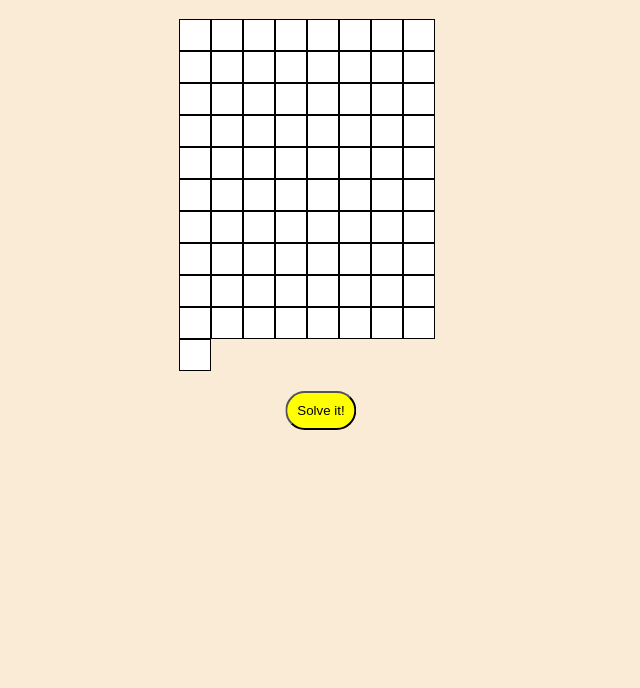
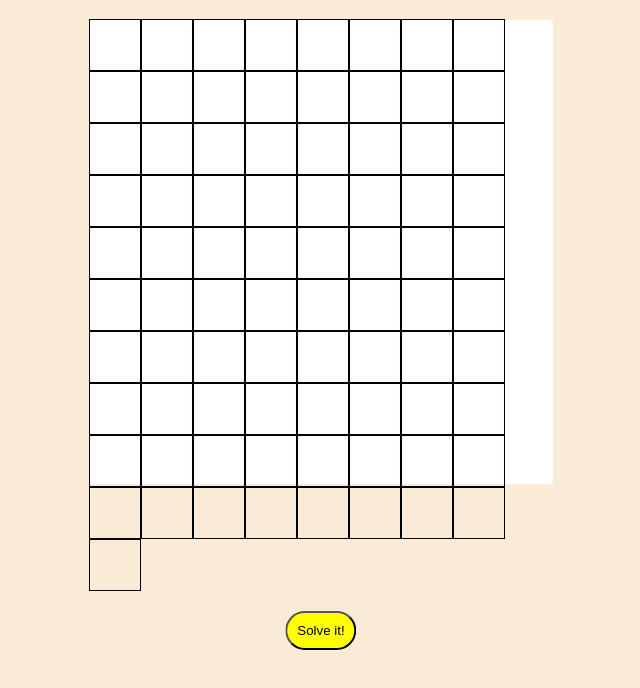
Before and after one commit to jacobcode33/sodoku-solver, a plain HTML site: page index.html in a window 1280 px wide. Shown: the part 102-790 px from the top of the page, without its empty margins (319-959 px from the left). Drawn offline with Linux system fonts and the light colour scheme.

Commit message:
changes to visuals

```diff
--- a/index.html
+++ b/index.html
@@ -8,9 +8,9 @@
 </head>
 <body>
     <h1>Sudoku Solver</h1>
+    <div class="grid" id="grid2"></div>
     <div class="grid" id="grid"></div>
     <button id="solve_button" onclick="solve()">Solve it!</button>
-    <div class="grid" id="grid2"></div>
 
     <script src="main.js"></script>
 </body>
--- a/styles.css
+++ b/styles.css
@@ -29,28 +29,38 @@ h1{
 }
 
 .grid{
-    width: 284.4px; /*31.6*9*/
+    width: 464.4px; /*31.6*9*/
     margin: auto;
 }
 
+#grid2{
+    position: absolute;
+    top:122px;
+    transform: translate(-50%, 0);
+    left:50%;
+    z-index: -1;
+}
+
 .options{
-    word-break: break-word;
-    text-align: center !important;
+    text-align: center;
+    padding-left: 8px !important;;
+    padding-right: 8px !important;;
     font-size: 8pt;
-    position:static;
-    display: inline-flex;
-    width: 31.6px;
-    height: 31.6px;
+    vertical-align: middle;
+    display: inline-block;
+    width: 35.6px;
+    height: 51.6px;
     padding: 0;
-    border: none;
+    color: darkgray;
+    background-color: white;
 }
 
 .cell{
     padding: 0;
+    background-color: transparent;
     border: none;
-    width: 30px;
-    height: 30px;
-    background-color:white;
+    width: 50px;
+    height: 50px;
     color: black;
     border-radius: 0%;
     border-color: black;
```
